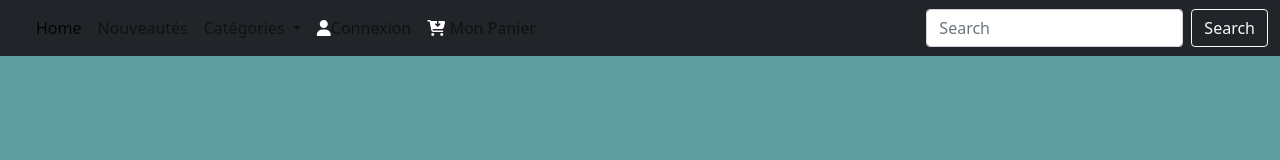
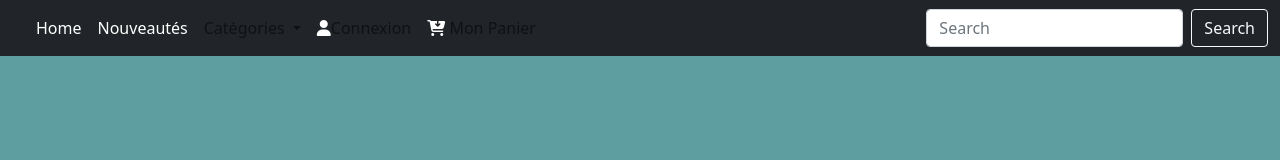
Before and after one commit to Nmx-1/Projet-fin-etude, a plain HTML site: page index.html in a window 1280 px wide. Drawn offline with nearby package versions, Linux system fonts and the light colour scheme.

Commit message:
Update index.html

```diff
--- a/index.html
+++ b/index.html
@@ -43,14 +43,14 @@
             <div class="collapse navbar-collapse" id="navbarSupportedContent">
                 <ul class="navbar-nav me-auto mb-2 mb-lg-0">
                     <li class="nav-item">
-                        <a class="nav-link active" aria-current="page" href="#">Home</a>
+                        <a class="nav-link active" aria-current="page" style="color: white;" href="#">Home</a>
                     </li>
                     <li class="nav-item">
-                        <a class="nav-link" href="#">Nouveautés</a>
+                        <a class="nav-link"style="color: white; href="#">Nouveautés</a>
                     </li>
                     <li class="nav-item dropdown">
-                        <a class="nav-link dropdown-toggle" href="#" id="navbarDropdown" role="button"
-                            data-bs-toggle="dropdown" aria-expanded="false">
+                        <a class="nav-link dropdown-toggle " href="#" id="navbarDropdown" role="button"
+                            data-bs-toggle="dropdown" aria-expanded="false" >
                             Catégories
                         </a>
                         <ul class="dropdown-menu" aria-labelledby="navbarDropdown">
```
